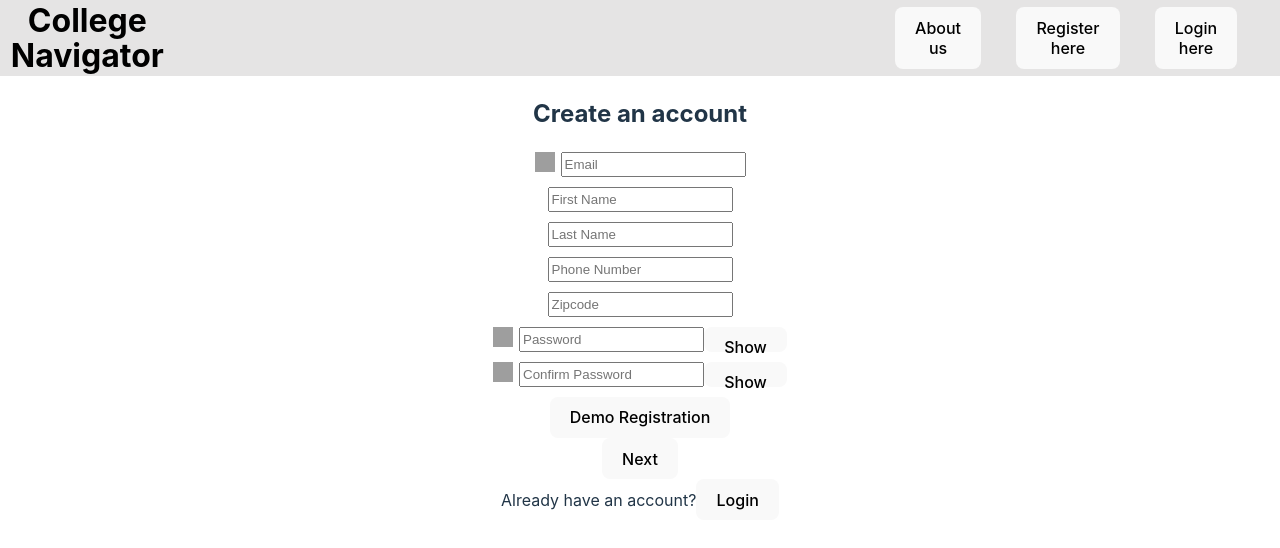
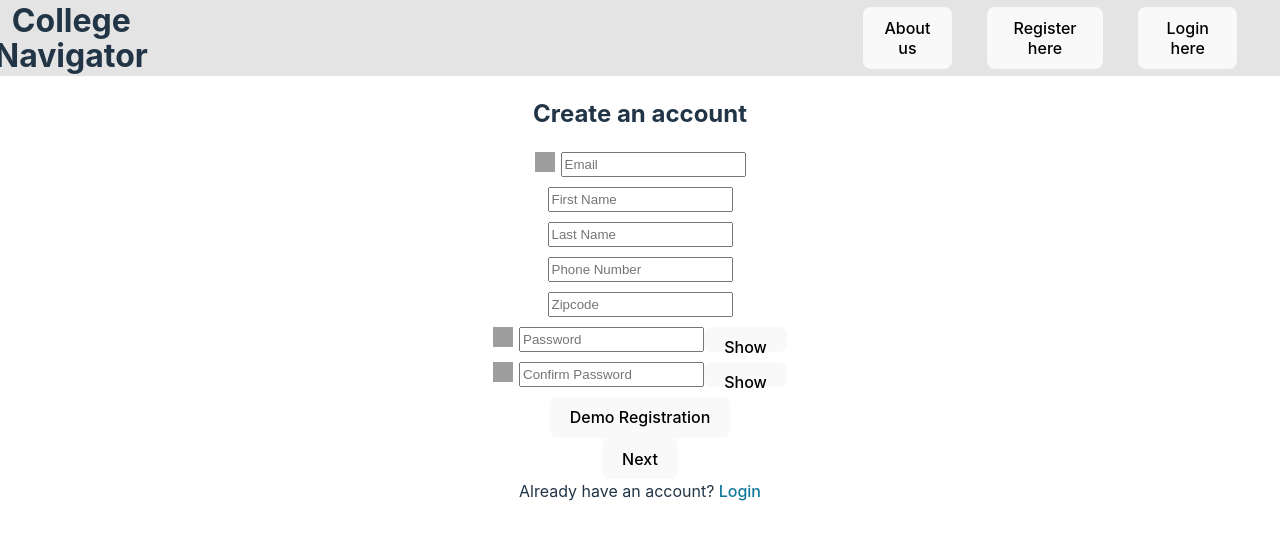
Before and after one commit to nhaseley/unipath-project, a React (Vite) app in the folder capstone-ui/: page /register in a window 1280 px wide. Shown: the top 548 px of the page. Built offline with nearby package versions, Linux system fonts and the light colour scheme; grey boxes are pictures that could not be loaded.

Commit message:
days commit

```diff
--- a/capstone-ui/index.html
+++ b/capstone-ui/index.html
@@ -4,7 +4,7 @@
     <meta charset="UTF-8" />
     <link rel="icon" type="image/svg+xml" href="/vite.svg" />
     <meta name="viewport" content="width=device-width, initial-scale=1.0" />
-    <title>Vite + React</title>
+    <title>UniForce</title>
   </head>
   <body>
     <div id="root"></div>
--- a/capstone-ui/src/components/NavBar/Navbar.css
+++ b/capstone-ui/src/components/NavBar/Navbar.css
@@ -14,7 +14,7 @@
 
 .logo {
   padding-right: 80vh;
-  color: black;
+  color: #213547;
   font-size: 2rem;
 }
 
--- a/capstone-ui/src/components/NavBar/Navbar.jsx
+++ b/capstone-ui/src/components/NavBar/Navbar.jsx
@@ -8,7 +8,10 @@ export default function Navbar({ userLoggedIn }) {
     <>
       {userLoggedIn ? (
         <div className="wholeNavbar">
-          <h1 className="logo">College Navigator</h1>
+          {" "}
+          <Link to={"/"}>
+            <h1 className="logo"> College Navigator </h1>
+          </Link>
           <ul className="navItems">
             <li>
               <button>
@@ -26,7 +29,10 @@ export default function Navbar({ userLoggedIn }) {
         </div>
       ) : (
         <div className="wholeNavbar">
-          <h1 className="logo">College Navigator</h1>
+          {" "}
+          <Link to={"/"}>
+            <h1 className="logo"> College Navigator </h1>
+          </Link>
           <ul className="navItems">
             <li>
               <button>
--- a/capstone-ui/src/components/RegistrationPage/RegistrationPage.css
+++ b/capstone-ui/src/components/RegistrationPage/RegistrationPage.css
@@ -1,4 +1,4 @@
-.registration-page{
+.registration-page {
   display: flex;
   flex-direction: column;
   align-items: center;
@@ -34,3 +34,6 @@
   justify-content: center;
   height: 25px;
 }
+.log-in-link {
+  color: rgb(18, 121, 156);
+}
--- a/capstone-ui/src/components/RegistrationPage/RegistrationPage.jsx
+++ b/capstone-ui/src/components/RegistrationPage/RegistrationPage.jsx
@@ -180,9 +180,9 @@ export default function RegistrationPage({
 
       <div>
         Already have an account?
-        <button className="login-button">
-          <Link to={"/login"}> Login </Link>
-        </button>
+        <Link to={"/login"}>
+          <span className="log-in-link"> Login </span>
+        </Link>
       </div>
     </div>
   );
--- /dev/null
+++ b/package.json
@@ -0,0 +1,6 @@
+{
+  "dependencies": {
+    "react": "^18.2.0",
+    "react-slider": "^2.0.6"
+  }
+}
```
Also changed, not shown: 1 other file (tests, documents, lock files or other folders). Lines whose indentation alone changed are shown as unchanged.
